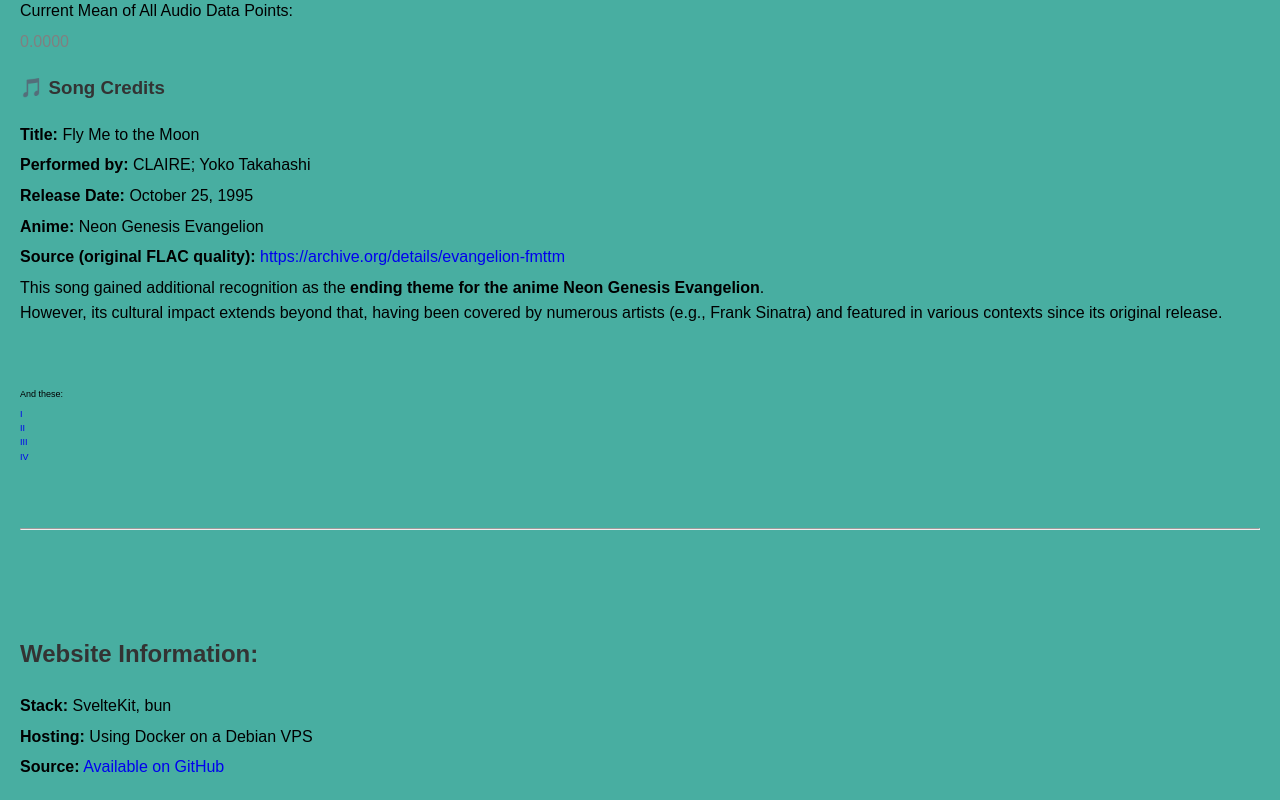
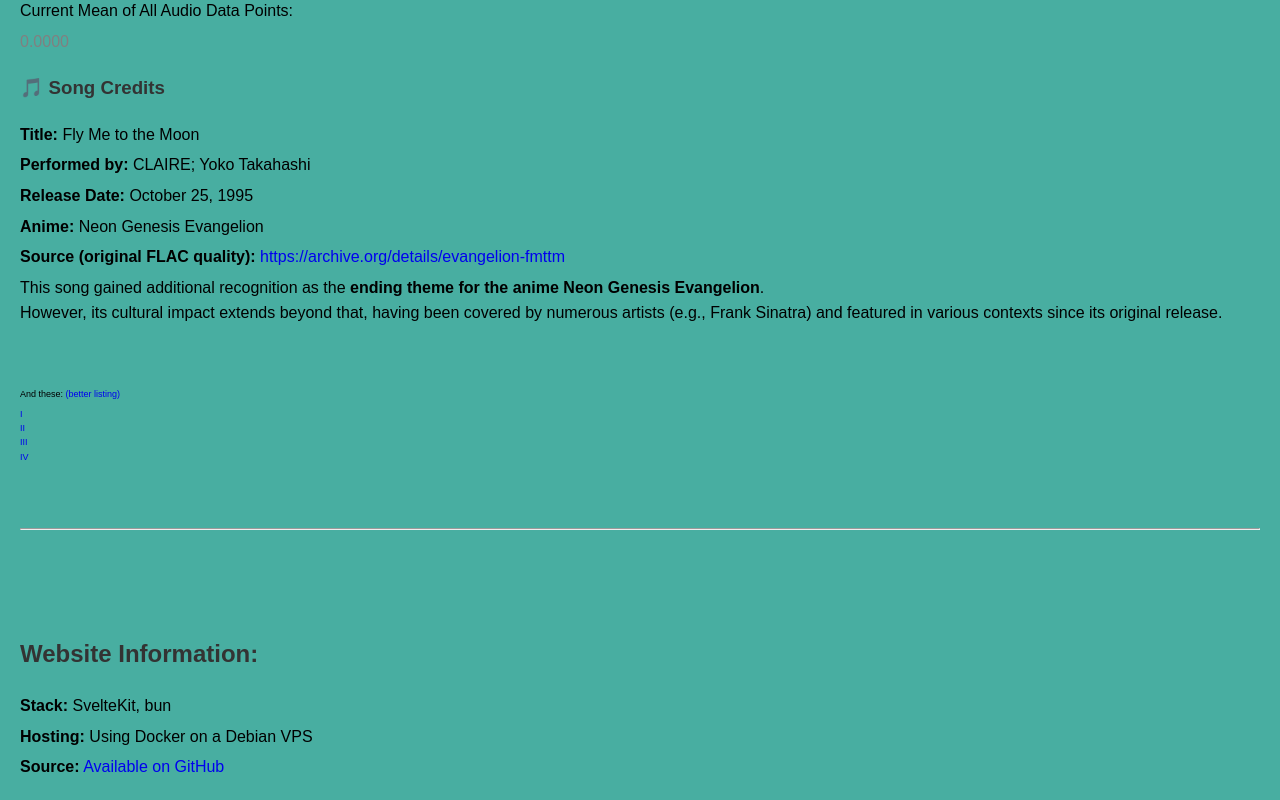
Before and after one commit to Urpagin/urpagin-dot-net, a SvelteKit app: page / in a window 1280 px wide. Shown: the part 1146-1946 px from the top of the page. Built offline with nearby package versions, Linux system fonts and the light colour scheme.

Commit message:
Offload audio to servers

```diff
--- a/src/routes/+page.svelte
+++ b/src/routes/+page.svelte
@@ -22,7 +22,6 @@
 
 		setInterval(() => {
 			currentTime = generateTime();
-			console.log('currnet time: ' + currentTime);
 		}, 1000);
 	});
 
@@ -219,12 +218,16 @@
 <audio
 	bind:this={audioElement}
 	controls
-	preload="none"
+	preload="metadata"
+	crossorigin="anonymous"
 	on:play={handlePlay}
 	on:pause={handleStop}
 	on:ended={handleStop}
 >
-	<source src="/music/fly_me_to_the_moon.ogg" type="audio/flac" />
+	<source
+		src="https://files.urpagin.net/pub/urpagin-dot-net/music/fly_me_to_the_moon.ogg"
+		type="audio/ogg"
+	/>
 	Your browser does not support the audio element.
 </audio>
 <p><em>You may adjust the volume to see a direct consequence on the metrics.</em></p>
@@ -261,12 +264,19 @@
 
 <br /><br />
 
-<p style="font-size: xx-small;">And these:</p>
+<p style="font-size: xx-small;">
+	And these: <a href="https://files.urpagin.net/pub/urpagin-dot-net/music/" target="_blank"
+		>(better listing)</a
+	>
+</p>
 
 <p style="font-size: xx-small;">
 	<a href="https://youtu.be/Dp2SJN4UiE4" target="_blank">I</a><br />
 	<a href="https://www.youtube.com/@mai_dq" target="_blank">II</a><br />
-	<a href="/music/clair_de_lune_claude_debussy_suite_bergamasque.ogg" target="_blank">III</a><br />
+	<a
+		href="https://files.urpagin.net/pub/urpagin-dot-net/music/clair_de_lune_claude_debussy_suite_bergamasque.ogg"
+		target="_blank">III</a
+	><br />
 	<a href="https://youtu.be/J6qIzKxmW8Y" target="_blank">IV</a>
 </p>
 
```
Also changed, not shown: 2 other files (tests, documents, lock files or other folders).
